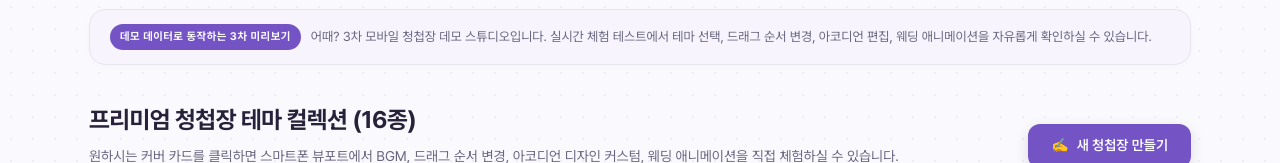
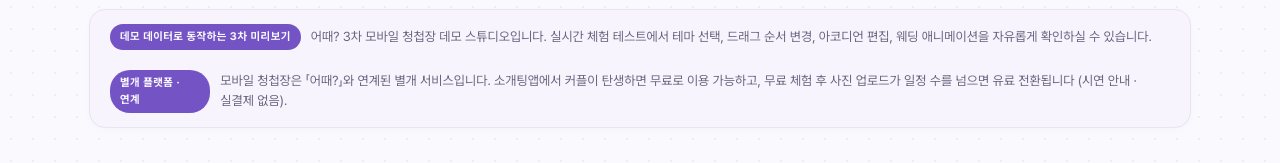
Before and after one commit to sterran123/eottae, a Next.js app in the folder 0. 소스코드/eottae-web/: page /eottae/invitations in a window 1280 px wide. Shown: the part 444-607 px from the top of the page. Built offline with nearby package versions, Linux system fonts and the light colour scheme; no server answers.

Commit message:
feat(INV-004): DEC-13 포지셔닝 목업 — 연계 배지·프리미엄 업로드 한도 표시

```diff
--- a/0. 소스코드/eottae-web/src/components/invitations/InvitationPreviewModal.tsx
+++ b/0. 소스코드/eottae-web/src/components/invitations/InvitationPreviewModal.tsx
@@ -689,6 +689,10 @@ export default function InvitationPreviewModal({
 
               <p style={{ fontSize: 11, color: 'var(--muted)', margin: '0 0 10px', lineHeight: 1.45 }}>
                 내 PC/스마트폰의 실제 웨딩 사진을 첨부하거나, 세련된 20대 비주얼 프리셋으로 즉시 교체해 보세요.
+              </p>
+
+              <p style={{ fontSize: 11, color: 'var(--muted)', margin: '0 0 8px', lineHeight: 1.45 }}>
+                무료 체험: 사진 업로드 {customMainPhoto ? 1 : 0}/10장 (시연) — 일정 수 초과 시 유료 전환. 「어때?」 커플 성사 연계 시 무료 이용 가능.
               </p>
 
               {/* 파일 직접 첨부 업로드 박스 */}
--- a/0. 소스코드/eottae-web/src/components/invitations/InvitationsHub.tsx
+++ b/0. 소스코드/eottae-web/src/components/invitations/InvitationsHub.tsx
@@ -526,6 +526,12 @@ function InvitationsHubContent() {
             어때? 3차 모바일 청첩장 데모 스튜디오입니다. 실시간 체험 테스트에서 테마 선택, 드래그 순서 변경, 아코디언 편집, 웨딩 애니메이션을 자유롭게 확인하실 수 있습니다.
           </span>
         </div>
+        <div style={{ display: 'flex', alignItems: 'center', gap: 10, marginTop: 8 }}>
+          <span className="inv-badge-chip">별개 플랫폼 · 연계</span>
+          <span>
+            모바일 청첩장은 「어때?」와 연계된 별개 서비스입니다. 소개팅앱에서 커플이 탄생하면 무료로 이용 가능하고, 무료 체험 후 사진 업로드가 일정 수를 넘으면 유료 전환됩니다 (시연 안내 · 실결제 없음).
+          </span>
+        </div>
       </div>
 
       {copyToast && (
```
